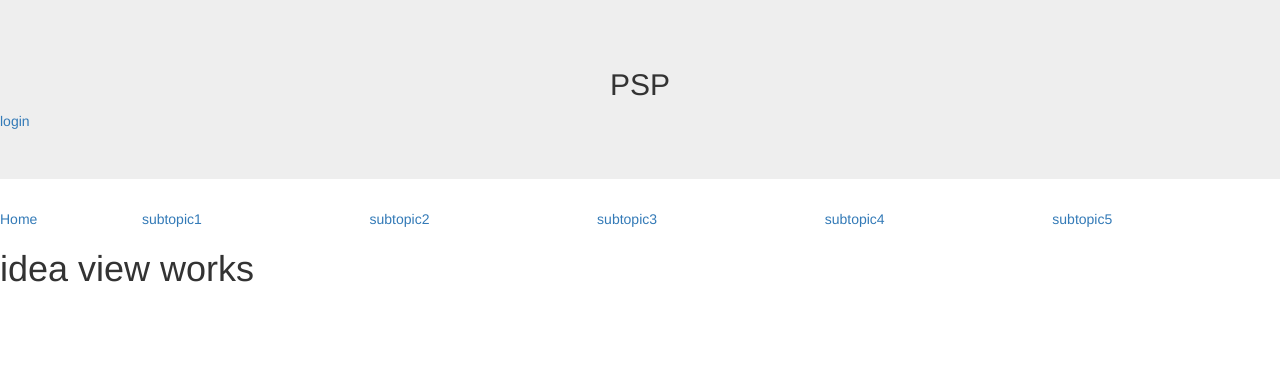
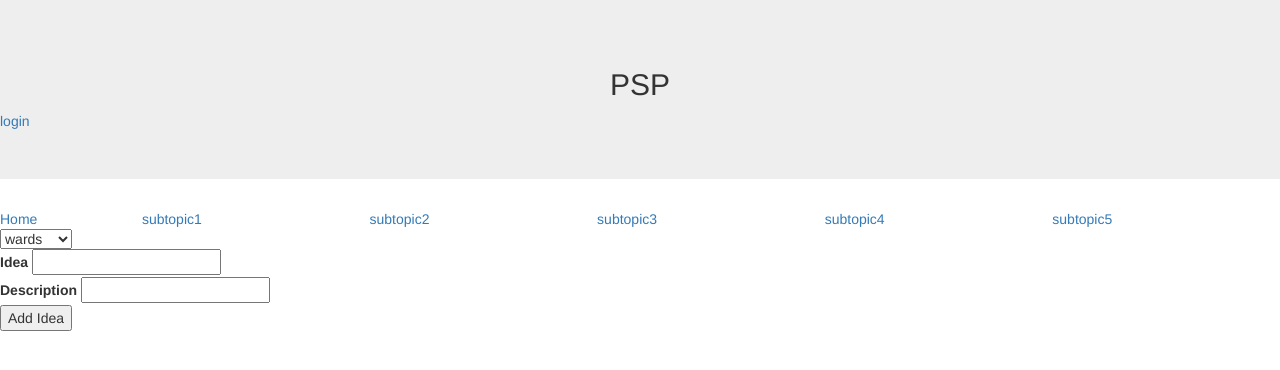
Before and after one commit to kristinejensen/PeopleSourced-Policy, a website: page public/views/index.html at #!/idea in a window 1280 px wide. Drawn offline with nearby package versions, Linux system fonts and the light colour scheme; files whose address does not match are found by name.

Commit message:
object is created on view and sent to controller

```diff
--- a/public/scripts/controllers/idea-controller.js
+++ b/public/scripts/controllers/idea-controller.js
@@ -7,4 +7,9 @@ app.controller('IdeaController', ['DataFactory', '$firebaseAuth', function(DataF
     $location.path('/home');
   }
 
+  self.addNewIdea = function(newIdea) {
+    console.log(newIdea);
+    self.newIdea = {};
+  }
+
 }]);
--- a/public/views/idea.html
+++ b/public/views/idea.html
@@ -1 +1,18 @@
-<h1>idea view works</h1>
+
+<main>
+  <select class="" name="">
+    <option value=""> wards </option>
+    <option value=""> city </option>
+    <option value=""> state </option>
+    <option value=""> address </option>
+  </select>
+  <div>
+    <label for="idea"> Idea </label>
+    <input ng-model="ic.newIdea.idea" type="text" name="idea">
+  </div>
+  <div>
+    <label for="description"> Description </label>
+    <input ng-model="ic.newIdea.description" type="text" name="description">
+  </div>
+    <button ng-click="ic.addNewIdea(ic.newIdea)" type="button"> Add Idea </button>
+</main>
```
